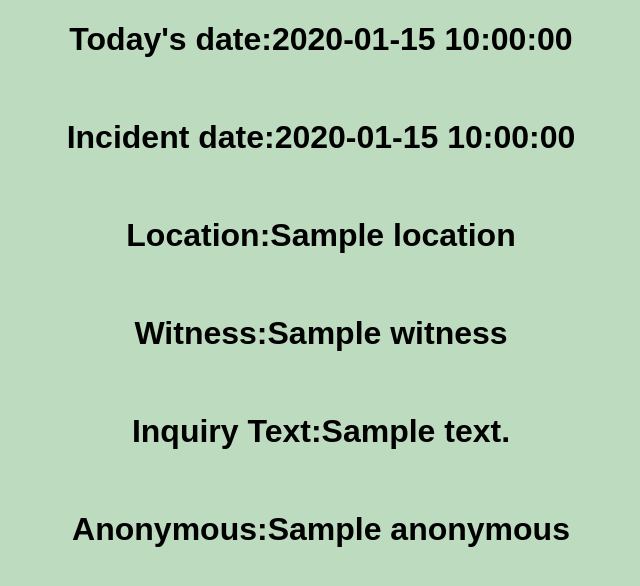
After one commit to elizabethchin/HearMeHearYou, a Flask app: template templates/view_report.html in a window 1280 px wide. The commit adds this page. Shown: the top 586 px of the page, without its empty margins (319-959 px from the left). Run offline with Flask 2, Linux system fonts and the light colour scheme; the template is opened without the code that fills it: most values are stand-ins (such as "Sample title", 1, 10 or a date in 2020).

```diff
--- a/server.py
+++ b/server.py
@@ -35,9 +35,30 @@ app.secret_key = "ABC"
 
 @app.route("/create-report")
 def create_report():
-	"""User can make a report."""
+    """Form for generating report."""
 
-	return render_template("create_report.html")
+    return render_template("create_report.html")
+
+
+
+@app.route("/handle-report", methods=["POST"])
+def handle_report():
+    """Get information from report user created"""
+
+    todays_date = request.form.get("todays_date")
+    incident_date = request.form.get("incident_date")
+    location = request.form.get("location")
+    witness = request.form.get("witness")
+    inquiry_text = request.form.get("inquiry_text")
+    anonymous = request.form.get("anonymous")
+
+    return render_template("view_report.html",
+                    todays_date=todays_date,
+                    incident_date=incident_date,
+                    location=location,
+                    witness=witness,
+                    inquiry_text=inquiry_text,
+                    anonymous=anonymous)
 
 
 # @app.route("/view-all-reports")
--- /dev/null
+++ b/templates/view_report.html
@@ -0,0 +1,14 @@
+
+{% extends 'base.html'%}
+{% block title %}Incident Report{% endblock %}
+
+{% block content %}
+
+<h1> Today's date:{{todays_date}}</h1></br>
+<h1> Incident date:{{incident_date}}</h1></br>
+<h1> Location:{{location}}</h1></br>
+<h1> Witness:{{witness}}</h1></br>
+<h1> Inquiry Text:{{inquiry_text}}</h1></br>
+<h1> Anonymous:{{anonymous}}</h1></br>
+
+{% endblock %}
```
Also changed, not shown: templates/create_report.html (+12 -12 lines), templates/report.html (deleted).
